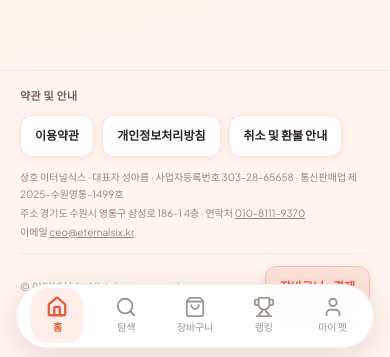
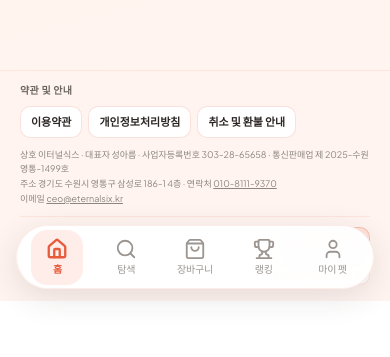
Before and after one commit to samduck150906-lgtm/veroheart, a React (Vite) app: page / in a window 390 px wide. Shown: the part 4971-5328 px from the top of the page. After the commit the page ends 5272 px from the top, so only its background shows below. Built offline with nearby package versions, Linux system fonts and the light colour scheme; no server answers; the database is empty.

Commit message:
Further shrink footer mobile footprint
Co-authored-by: samduck150906-lgtm <samduck150906-lgtm@users.noreply.github.com>

```diff
--- a/src/components/Footer.tsx
+++ b/src/components/Footer.tsx
@@ -5,15 +5,15 @@ const btnStyle: CSSProperties = {
   display: 'inline-flex',
   alignItems: 'center',
   justifyContent: 'center',
-  padding: '10px 14px',
-  borderRadius: '12px',
-  fontSize: '12px',
+  padding: '7px 10px',
+  borderRadius: '10px',
+  fontSize: '11px',
   fontWeight: 700,
   textDecoration: 'none',
   color: 'var(--text-dark)',
   backgroundColor: 'var(--surface-elevated)',
   border: '1px solid rgba(232, 90, 60, 0.18)',
-  boxShadow: 'var(--shadow-sm)',
+  boxShadow: 'none',
   transition: 'background-color 0.2s, border-color 0.2s',
 };
 
@@ -21,25 +21,25 @@ function Footer() {
   return (
     <footer
       style={{
-        padding: '16px 20px 20px',
+        padding: '12px 20px 16px',
         backgroundColor: 'rgba(255, 245, 240, 0.85)',
         borderTop: '1px solid rgba(232, 90, 60, 0.1)',
         color: '#6b6560',
-        fontSize: '12px',
-        lineHeight: 1.65,
+        fontSize: '11px',
+        lineHeight: 1.5,
         marginTop: 'auto',
       }}
     >
       <div style={{ maxWidth: '1200px', margin: '0 auto' }}>
-        <p style={{ fontSize: '11px', fontWeight: 800, color: 'var(--text-muted)', marginBottom: '10px', letterSpacing: '0.04em' }}>
+        <p style={{ fontSize: '10px', fontWeight: 800, color: 'var(--text-muted)', marginBottom: '8px', letterSpacing: '0.04em' }}>
           약관 및 안내
         </p>
         <div
           style={{
             display: 'flex',
             flexWrap: 'wrap',
-            gap: '8px',
-            marginBottom: '12px',
+            gap: '6px',
+            marginBottom: '10px',
           }}
         >
           <Link to="/terms" style={btnStyle}>
@@ -55,16 +55,16 @@ function Footer() {
 
         <div
           style={{
-            marginBottom: '12px',
-            fontSize: '10px',
-            lineHeight: 1.7,
+            marginBottom: '10px',
+            fontSize: '9px',
+            lineHeight: 1.55,
             color: '#8B8681',
           }}
         >
-          <p style={{ margin: '0 0 2px' }}>
+          <p style={{ margin: '0 0 1px' }}>
             상호 이터널식스 · 대표자 성아름 · 사업자등록번호 303-28-65658 · 통신판매업 제 2025-수원영통-1499호
           </p>
-          <p style={{ margin: '0 0 2px' }}>
+          <p style={{ margin: '0 0 1px' }}>
             주소 경기도 수원시 영통구 삼성로 186-1 4층 · 연락처{' '}
             <a href="tel:010-8111-9370" style={{ color: 'inherit', textDecoration: 'underline' }}>
               010-8111-9370
@@ -80,17 +80,17 @@ function Footer() {
 
         <div
           style={{
-            marginTop: '10px',
-            paddingTop: '12px',
+            marginTop: '8px',
+            paddingTop: '10px',
             borderTop: '1px solid rgba(232, 90, 60, 0.1)',
             display: 'flex',
             justifyContent: 'space-between',
             alignItems: 'center',
             flexWrap: 'wrap',
-            gap: '12px',
+            gap: '8px',
           }}
         >
-          <p style={{ margin: 0, color: '#9ca3af', fontSize: '11px' }}>© 이터널식스. All rights reserved.</p>
+          <p style={{ margin: 0, color: '#9ca3af', fontSize: '10px' }}>© 이터널식스. All rights reserved.</p>
           <Link
             to="/cart"
             style={{
@@ -104,14 +104,14 @@ function Footer() {
             장바구니 · 결제
           </Link>
         </div>
-        <div style={{ marginTop: '8px', display: 'flex', justifyContent: 'flex-end' }}>
+        <div style={{ marginTop: '6px', display: 'flex', justifyContent: 'flex-end' }}>
           <div
             style={{
               background: 'var(--surface-elevated)',
-              padding: '3px 9px',
-              borderRadius: '12px',
+              padding: '2px 8px',
+              borderRadius: '10px',
               border: '1px solid rgba(232, 90, 60, 0.15)',
-              fontSize: '10px',
+              fontSize: '9px',
               fontWeight: 700,
               color: 'var(--primary-dark)',
             }}
```
